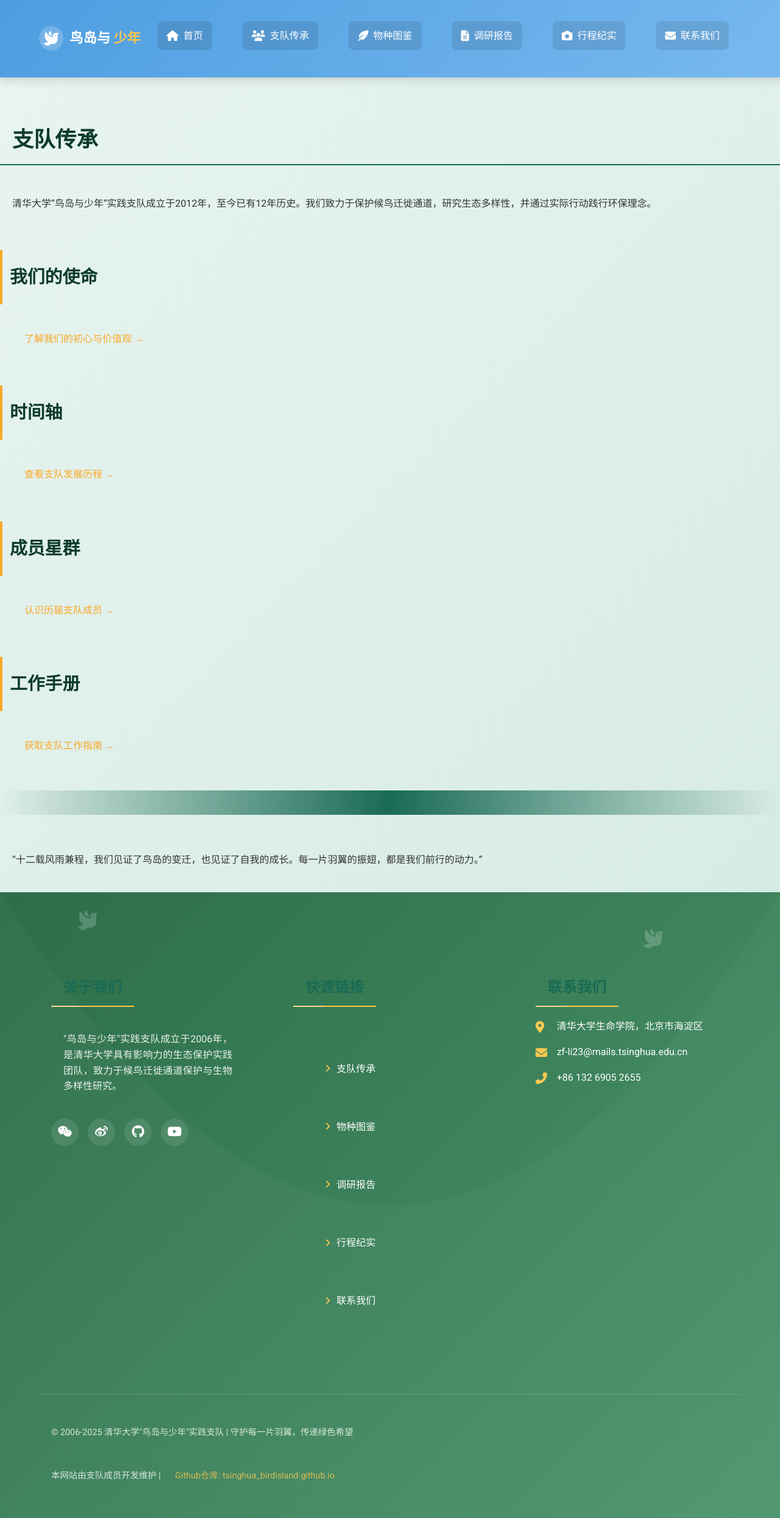
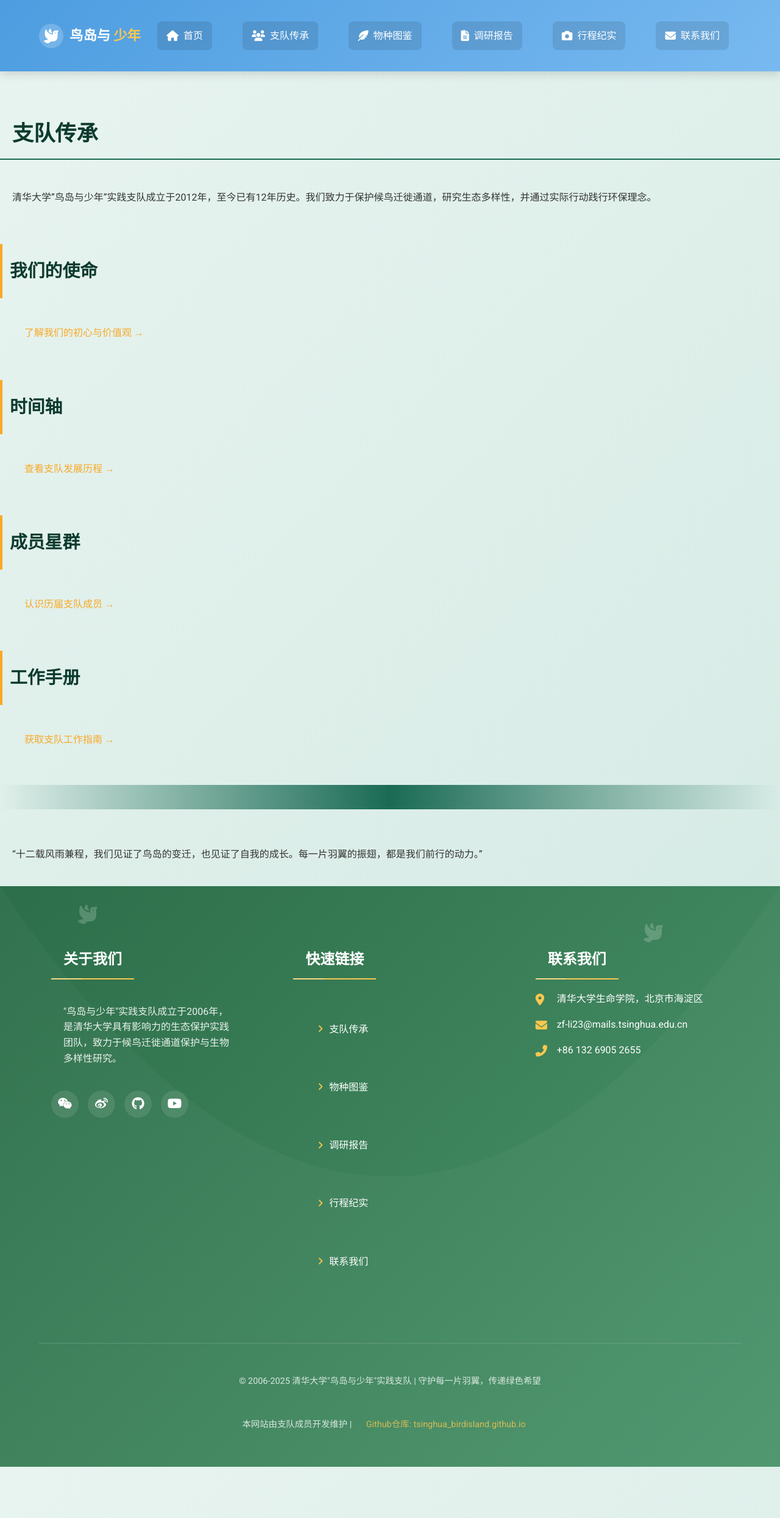
Before and after one commit to zf-li23/tsinghua_birdisland.github.io, a Jekyll site: the page built from about/index.md, in a window 1280 px wide. Shown: the whole page at 61% size. Built offline with Jekyll 4.4.1, drawn with Linux system fonts in a browser that asks for light colours; after the commit the page ends 2405 px from its top, so only the background shows below that.

Commit message:
Update style.css

```diff
--- a/assets/css/style.css
+++ b/assets/css/style.css
@@ -29,13 +29,13 @@
     margin: 0 auto;
 }
 
-a {
+.content-container a {
     color: var(--accent);
     text-decoration: none;
     transition: color 0.3s ease;
 }
 
-a:hover {
+.content-container a:hover {
     color: #e69500;
     text-decoration: underline;
 }
@@ -52,57 +52,63 @@
 }
 
 /* 标题样式 */
-h1, h2, h3, h4, h5, h6 {
+.content-container h1,
+.content-container h2,
+.content-container h3,
+.content-container h4,
+.content-container h5,
+.content-container h6 {
     color: var(--dark);
     margin: 1.5em 0 0.8em;
     font-weight: 600;
     position: relative;
 }
 
-h1 {
+.content-container h1 {
     font-size: 2.2rem;
     border-bottom: 2px solid var(--primary);
     padding-bottom: 10px;
 }
 
-h2 {
+.content-container h2 {
     font-size: 1.8rem;
     padding-left: 12px;
     border-left: 4px solid var(--accent);
 }
 
-h3 {
+.content-container h3 {
     font-size: 1.5rem;
     color: var(--primary);
 }
 
 /* 段落样式 */
-p {
+.content-container p {
     margin-bottom: 1.2rem;
     text-align: justify;
 }
 
 /* 列表样式 */
-ul, ol {
+.content-container ul,
+.content-container ol {
     margin: 1.2rem 0;
     padding-left: 2rem;
 }
 
-li {
+.content-container li {
     margin-bottom: 0.6rem;
 }
 
-ul li::marker {
+.content-container ul li::marker {
     color: var(--accent);
 }
 
-ol li::marker {
+.content-container ol li::marker {
     color: var(--primary);
     font-weight: 500;
 }
 
 /* 代码块样式 */
-pre {
+.content-container pre {
     background-color: var(--code-bg);
     border-radius: 8px;
     padding: 18px;
@@ -111,7 +117,7 @@
     border: 1px solid var(--border);
 }
 
-code {
+.content-container code {
     font-family: 'Fira Code', monospace;
     background-color: var(--code-bg);
     padding: 0.2em 0.4em;
@@ -119,14 +125,14 @@
     font-size: 0.95em;
 }
 
-pre code {
+.content-container pre code {
     background: none;
     padding: 0;
     border-radius: 0;
 }
 
 /* 引用样式 */
-blockquote {
+.content-container blockquote {
     background-color: rgba(232, 244, 240, 0.5);
     border-left: 4px solid var(--primary);
     padding: 1.2rem 1.5rem;
@@ -134,14 +140,14 @@
     border-radius: 0 8px 8px 0;
 }
 
-blockquote p {
+.content-container blockquote p {
     margin: 0;
     color: var(--dark);
     font-style: italic;
 }
 
 /* 表格样式 */
-table {
+.content-container table {
     width: 100%;
     border-collapse: collapse;
     margin: 1.5rem 0;
@@ -151,24 +157,25 @@
     box-shadow: var(--shadow);
 }
 
-th, td {
+.content-container th,
+.content-container td {
     padding: 0.8rem 1.2rem;
     text-align: left;
     border: 1px solid var(--border);
 }
 
-th {
+.content-container th {
     background-color: var(--primary);
     color: white;
     font-weight: 500;
 }
 
-tr:nth-child(even) {
+.content-container tr:nth-child(even) {
     background-color: var(--light);
 }
 
 /* 图片样式 */
-img {
+.content-container img {
     max-width: 100%;
     height: auto;
     border-radius: 8px;
@@ -178,7 +185,7 @@
 }
 
 /* 分割线样式 */
-hr {
+.content-container hr {
     border: none;
     height: 1px;
     background: linear-gradient(to right, transparent, var(--primary), transparent);
@@ -187,15 +194,15 @@
 
 /* 响应式设计 */
 @media (max-width: 768px) {
-    h1 {
+    .content-container h1 {
         font-size: 1.8rem;
     }
 
-    h2 {
+    .content-container h2 {
         font-size: 1.5rem;
     }
 
-    h3 {
+    .content-container h3 {
         font-size: 1.3rem;
     }
 }
```
